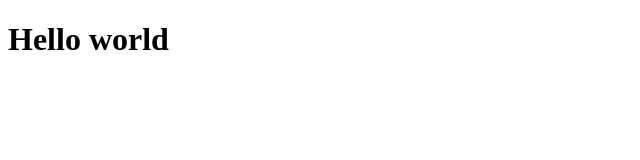
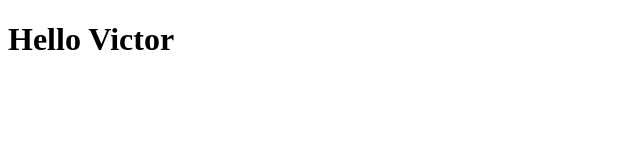
Before and after one commit to victorcodigos/api-with-angular, an Angular app: page / in a window 1280 px wide. Shown: the top 160 px of the page, without its empty margins (0-640 px from the left). Built offline with nearby package versions, Linux system fonts and the light colour scheme.

Commit message:
Angular 17

```diff
--- a/src/app/app.component.html
+++ b/src/app/app.component.html
@@ -1 +1,2 @@
-<h1>Hello world</h1>
+<app-user/>
+<router-outlet></router-outlet>
--- a/src/app/app.component.ts
+++ b/src/app/app.component.ts
@@ -1,6 +1,7 @@
 import { Component } from '@angular/core';
 import { CommonModule } from '@angular/common';
 import { RouterOutlet } from '@angular/router';
+import { UserComponent } from './components/user/user.component';
 
 
 @Component({
@@ -8,7 +9,7 @@ import { RouterOutlet } from '@angular/router';
     standalone: true,
     templateUrl: './app.component.html',
     styleUrl: './app.component.css',
-    imports: [CommonModule, RouterOutlet]
+    imports: [CommonModule, RouterOutlet, UserComponent]
 })
 export class AppComponent {
   title = 'api-with-angular';
--- /dev/null
+++ b/src/app/components/user/user.component.html
@@ -0,0 +1 @@
+<h1> Hello {{ username }}</h1>
--- /dev/null
+++ b/src/app/components/user/user.component.ts
@@ -0,0 +1,14 @@
+import { Component } from '@angular/core';
+import { CommonModule } from '@angular/common';
+
+@Component({
+  selector: 'app-user',
+  standalone: true,
+  imports: [CommonModule],
+  templateUrl: './user.component.html',
+  styleUrl: './user.component.css'
+})
+export class UserComponent {
+  username: string = "Victor" ;
+
+}
```
Also changed, not shown: src/app/components/user/user.component.css (added), 1 other file (tests, documents, lock files or other folders).
